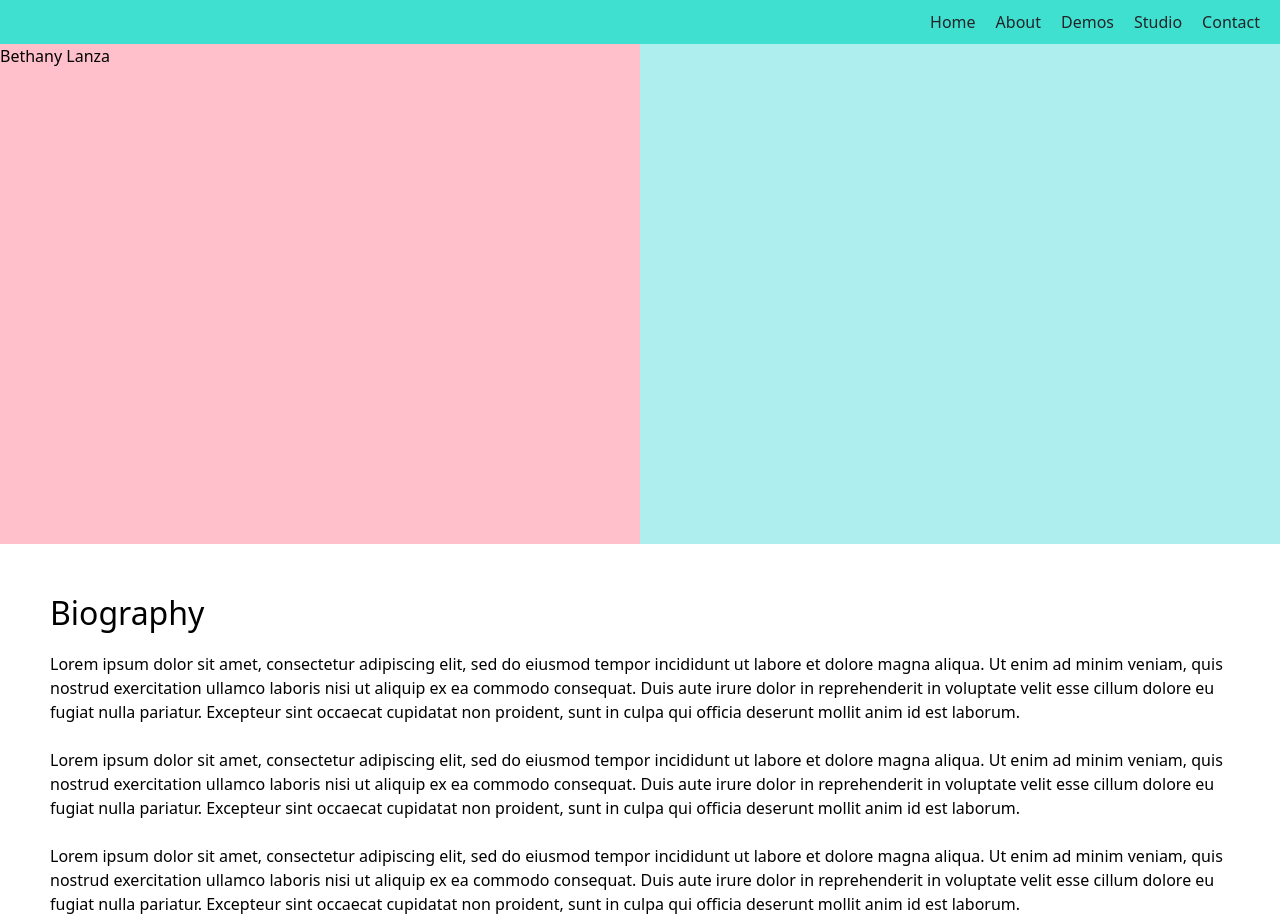
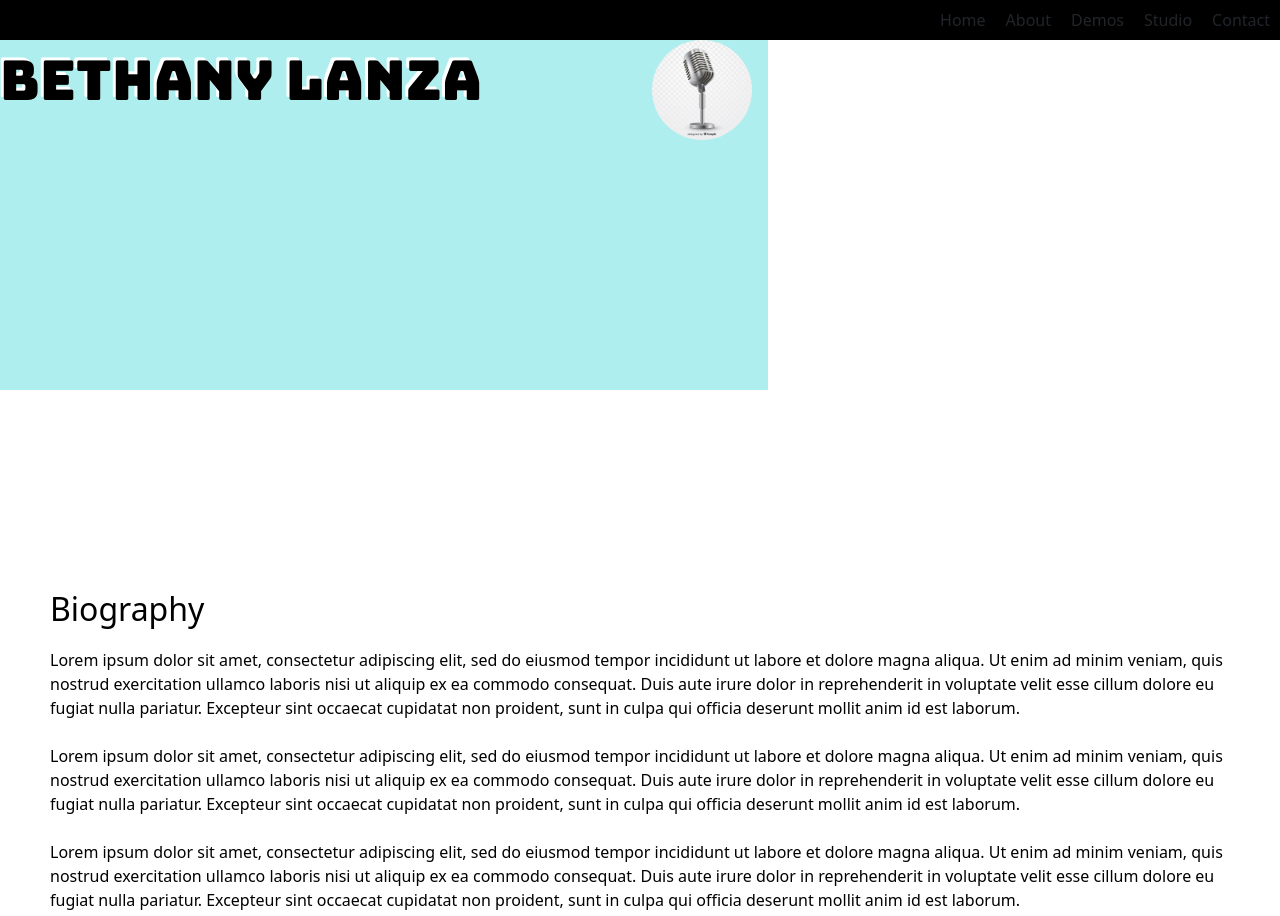
Before and after one commit to courtneycaputo/BethanyWebsite, a React (Create React App) app: page / in a window 1280 px wide. Shown: the top 916 px of the page. Built offline with nearby package versions, Linux system fonts and the light colour scheme.

Commit message:
update home

```diff
--- a/public/index.html
+++ b/public/index.html
@@ -3,6 +3,9 @@
   <head>
     <meta charset="utf-8" />
     <link rel="icon" href="%PUBLIC_URL%/favicon.ico" />
+    <link rel="preconnect" href="https://fonts.googleapis.com">
+<link rel="preconnect" href="https://fonts.gstatic.com" crossorigin>
+<link href="https://fonts.googleapis.com/css2?family=Bungee&display=swap" rel="stylesheet">
     <meta name="viewport" content="width=device-width, initial-scale=1" />
     <meta name="theme-color" content="#000000" />
     <meta
--- a/src/App.css
+++ b/src/App.css
@@ -1,4 +1,4 @@
-.App {
+/* .App {
   font-family: Arial, sans-serif;
   text-align: center;
   color: black;
@@ -58,4 +58,4 @@
 
 .contact-form button:hover {
   background-color: black;
-}
+} */
--- a/src/components/Pages/Biography.js
+++ b/src/components/Pages/Biography.js
@@ -20,6 +20,7 @@
 
 
 import React from 'react';
+import {Link} from 'react-scroll';
 
 const Biography = () => {
   return (
@@ -32,6 +33,8 @@ const Biography = () => {
      <br></br>
      <br></br>
        Lorem ipsum dolor sit amet, consectetur adipiscing elit, sed do eiusmod tempor incididunt ut labore et dolore magna aliqua. Ut enim ad minim veniam, quis nostrud exercitation ullamco laboris nisi ut aliquip ex ea commodo consequat. Duis aute irure dolor in reprehenderit in voluptate velit esse cillum dolore eu fugiat nulla pariatur. Excepteur sint occaecat cupidatat non proident, sunt in culpa qui officia deserunt mollit anim id est laborum.
+
+       <h2><Link  to="contact">Contact Bethany today!</Link></h2>
     </section>
   );
 }
--- a/src/components/Pages/Contact.js
+++ b/src/components/Pages/Contact.js
@@ -18,7 +18,7 @@ function Contact() {
   };
 
   return (
-    <section className="contact-section">
+    <section className="section">
       <h2>Contact</h2>
       <form onSubmit={handleSubmit}>
         <input
--- a/src/components/Pages/Home.js
+++ b/src/components/Pages/Home.js
@@ -1,12 +1,27 @@
-
+import microphone from '../../assets/microphone.jpg';
+import mic from '../../assets/mic.jpg';
+import Container from 'react-bootstrap/Container';
+import Row from 'react-bootstrap/Row';
+import Col from 'react-bootstrap/Col';
 
 
 export default function Home() {
     return (
+
       <div className="home">
-        <div>
-        Bethany Lanza
-        </div>
+        <Row>
+          <Col>
+            <div className="homefont">
+              Bethany Lanza
+            </div>
+          </Col>
+
+          <Col>
+            <img src={microphone} className="micpic" />
+          </Col>
+
+        </Row>
       </div>
+
     );
   }
--- a/src/components/Pages/Studio.js
+++ b/src/components/Pages/Studio.js
@@ -2,7 +2,7 @@ import React from 'react';
 
 function Studio() {
   return (
-    <section className="studio-section">
+    <section className="section">
       <h2>Studio</h2>
       Lorem ipsum dolor sit amet, consectetur adipiscing elit, sed do eiusmod tempor incididunt ut labore et dolore magna aliqua. Ut enim ad minim veniam, quis nostrud exercitation ullamco laboris nisi ut aliquip ex ea commodo consequat. Duis aute irure dolor in reprehenderit in voluptate velit esse cillum dolore eu fugiat nulla pariatur. Excepteur sint occaecat cupidatat non proident, sunt in culpa qui officia deserunt mollit anim id est laborum.
       <br></br>
--- a/src/index.css
+++ b/src/index.css
@@ -3,102 +3,90 @@
 /* @import url('https://fonts.googleapis.com/css?family=Josefin+Sans'); */
 
 .home{
-  width: 100%;
-  height: 100vh;
+  /* width: 100%;
+  height: 100vh; */
   background: linear-gradient(
     to right,
-    pink 0%,
-    pink 50%,
-    paleturquoise 50%,
-    paleturquoise 100%
+    paleturquoise 0%,
+    paleturquoise 60%,
+    white 60%,
+    white 100%
   );
+  min-height: 350px;
+}
 
+.homefont{
+  font-family: 'Bungee', cursive;
+  font-size: 55px;
   color: black;
-
+  /* padding: 50px; */
+  text-shadow: -3px -3px white;
 }
 
 
-
-body {
-  margin: 0;
-  padding: 0;
-  font-family: Arial, sans-serif;
+.micpic {
+    border-radius: 50%;
+    width: 100px;
 }
 
-.App {
-  display: flex;
-  flex-direction: column;
-  align-items: center;
-}
-
-.navbar {
-  position: fixed;
-  top: 0;
-  left: 0;
-  width: 100%;
-  background-color: turquoise;
-  display: flex;
-  justify-content: space-between;
-  align-items: center;
-  padding: 10px;
-  z-index: 999;
-}
-
-:root {
-  --background: #111f35;
-  --activelink: #4675C0;
-  --link: #8FC8EB;
-  --medium: #697A98;
-  --text: #88BFD6;
-  --contrast: #a5678e;
-  --lightcontrast: #E8B7D4;
-
+.logopic {
+  border-radius: 50%;
+  width: 50px;
 }
 
 
+  .navbar {
+    background-color: black;
+    padding: 10px;
+  }
 
-/* .navTitle{
-  font-family: 'Oxygen', sans-serif;
-  font-size: 30px;
-  color: var(--contrast);
-}
+  .navbar ul {
+    list-style-type: none;
+    margin: 0;
+    padding: 0;
+    display: flex;
+    justify-content: flex-end;
+  }
 
-.mynavlinkactive {
-  color: var(--activelink);
-  background-color: var(--background) ;
-  border-color: var(--background);
-  text-decoration: none;
-  padding: 10px;
-}
+  .navbar li {
+    margin: 0 10px;
+  }
 
-.mynavlinkactive:hover{
-  color: var(--contrast);
-  background-color: var(--background) ;
-  border-color:  var(--background);
-  text-decoration: none;
-  padding: 10px;
-}
+  .navbar a {
+    color: white;
+    text-decoration: none;
+  }
 
-.mynavlink{
-  margin-bottom: calc(-1 * 1px);
-  background: none;
-  border: 1px solid transparent;
-  border-top-left-radius: 0.375rem;
-  border-top-right-radius: 0.375rem;
-  color: var(--link);
-  text-decoration: none;
-  padding: 10px;
+  .section {
+    padding: 50px;
+    background-color: white;
+    color: black;
+  }
 
-}
+  .section h2 {
+    margin-bottom: 20px;
+  }
 
-.mynavlink:hover{
-  margin-bottom: calc(-1 * 1px);
-  background: none;
-  border: 1px solid transparent;
-  border-top-left-radius: 0.375rem;
-  border-top-right-radius: 0.375rem;
-  color: var(--contrast);
-  text-decoration: none;
-  padding: 10px;
+  .contact-form label {
+    display: block;
+    margin-bottom: 10px;
+  }
 
-} */
+  .contact-form input,
+  .contact-form textarea {
+    width: 100%;
+    padding: 10px;
+    margin-bottom: 20px;
+  }
+
+  .contact-form button {
+    background-color: turquoise;
+    color: white;
+    padding: 10px 20px;
+    border: none;
+    cursor: pointer;
+  }
+
+  .contact-form button:hover {
+    background-color: black;
+  }
```
Also changed, not shown: src/components/NavBar.js (+4 -3 lines), src/assets/mic.jpg (added), src/assets/microphone.jpg (added).
